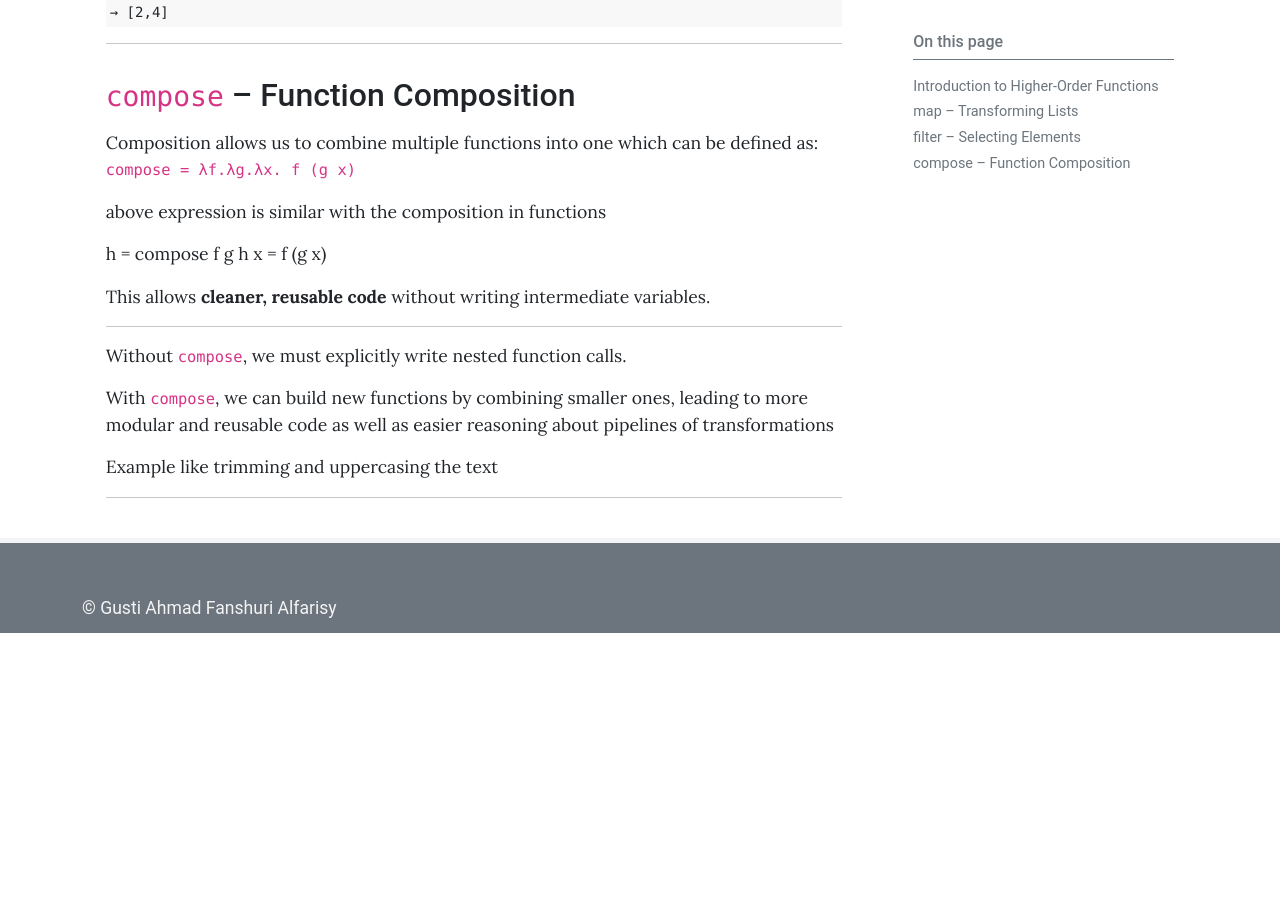
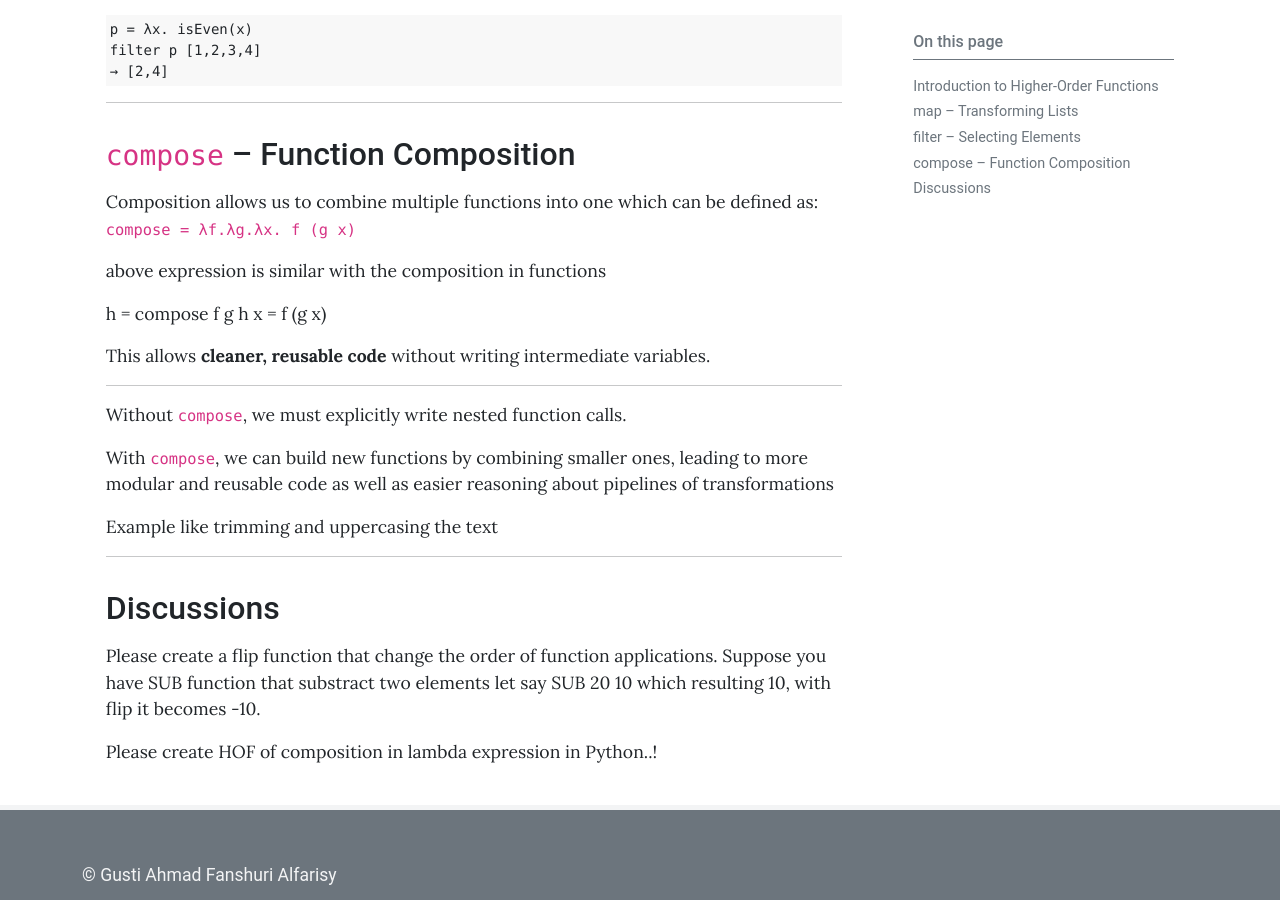
Before and after one commit to gusti-alfarisy/gusti-alfarisy.github.io, a Jekyll site: the page built from _posts/2025-09-13-ln3-fp-hop-lambda-calculus.md, in a window 1280 px wide and 900 px high, scrolled down 1415 px. Built offline with Jekyll 4.4.1, drawn with Linux system fonts in a browser that asks for light colours; comment, search, counter and statistics services are not loaded; before the commit the page ends 2048 px from its top, so only the background shows below that; some of the changed text lies outside the part shown.

Commit message:
Merge remote-tracking branch 'origin/main'

```diff
--- a/_posts/2025-09-13-ln3-fp-hop-lambda-calculus.md
+++ b/_posts/2025-09-13-ln3-fp-hop-lambda-calculus.md
@@ -16,6 +16,10 @@ In functional programming and lambda calculus, **higher-order functions (HOFs)**
 - **Return a function as output**
 
 This is different from **first-class functions**. HOFs go further, they use those functions to *transform data* or *build new functions*.
+
+---
+
+Formal notations of HOF: (λf. λx. f x)
 
 ---
 
@@ -87,3 +91,9 @@ With `compose`, we can build new functions by combining smaller ones, leading to
 Example like trimming and uppercasing the text
 
 ---
+
+## Discussions
+
+Please create a flip function that change the order of function applications. Suppose you have SUB function that substract two elements let say SUB 20 10 which resulting 10, with flip it becomes -10.
+
+Please create HOF of composition in lambda expression in Python..!
```
